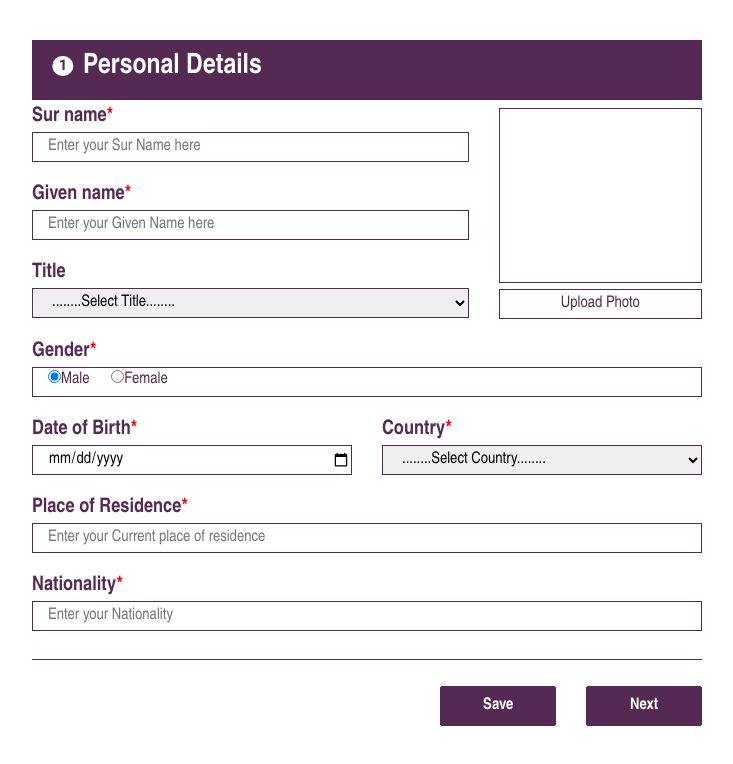
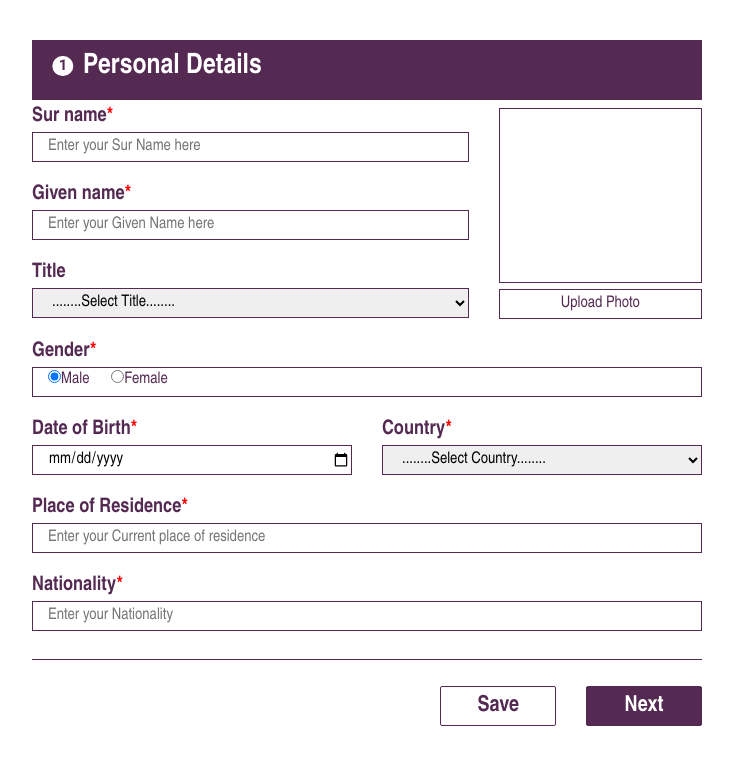
Before and after one commit to senjack/soap, a React (Create React App) app: page /applicant/application/details in a window 1280 px wide. In both pictures the pointer is over the button "Save". Shown: the top 764 px of the page, without its empty margins (368-1101 px from the left). Built offline with nearby package versions, Linux system fonts and the light colour scheme.

Commit message:
Add button hover effect and increase button font size

```diff
--- a/src/appStyles/App.css
+++ b/src/appStyles/App.css
@@ -365,6 +365,13 @@ button.personalDetails-form-save {
   color: #fff;
   height: 40px;
   margin-top: 10px;
+  font-size: 22px;
+}
+
+button.personalDetails-form-next:hover,
+button.personalDetails-form-save:hover{
+  background-color: #fff;
+  color: #542a52;
 }
 
 .horizontalLine hr{
```
